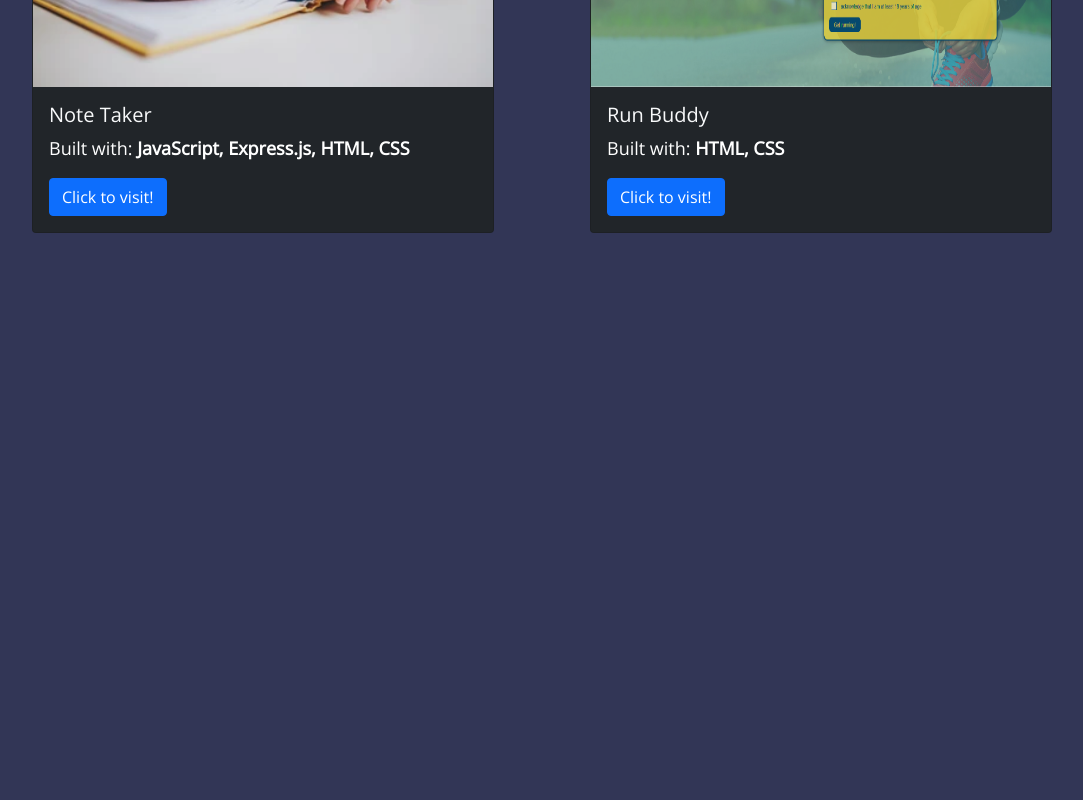
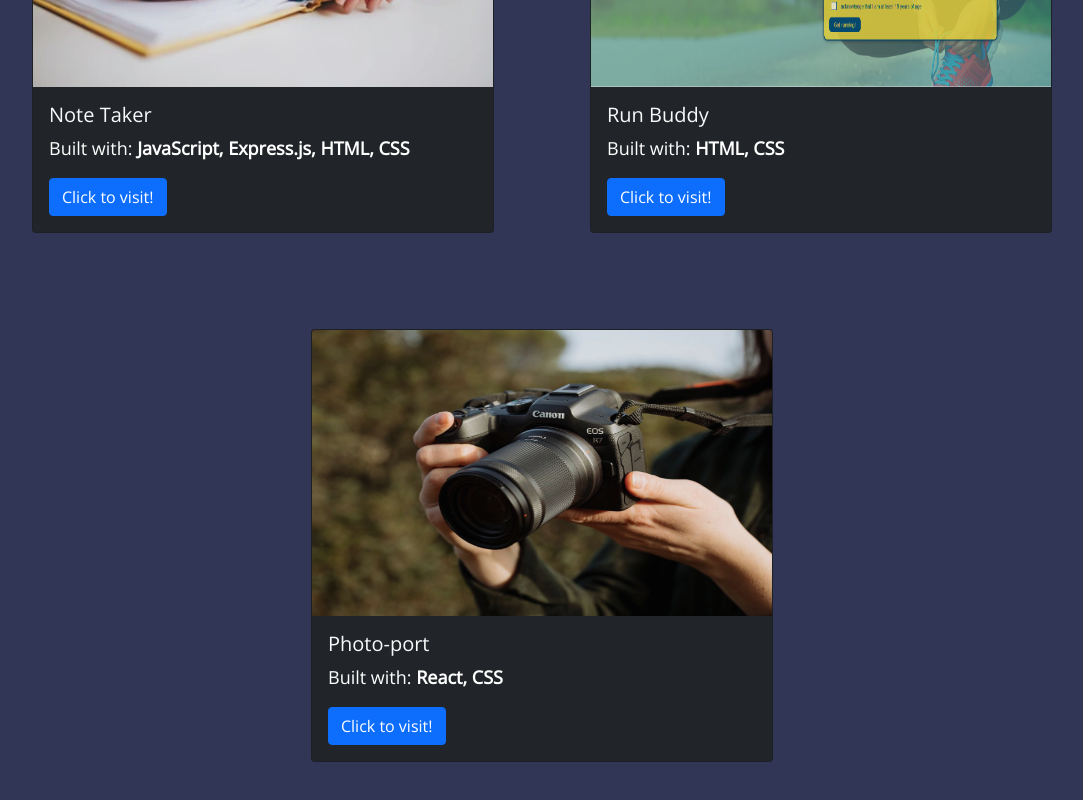
Before and after one commit to spence22eric/React-Portfolio, a React (Create React App) app: page / in a window 1280 px wide. Shown: the part 1182-1982 px from the top of the page, without its empty margins (98-1181 px from the left). Before the commit the page ends 1559 px from the top, so only its background shows below. Built offline with nearby package versions, Linux system fonts and the light colour scheme; a web font is replaced by a local one.

Commit message:
add 5th project

```diff
--- a/src/components/Home/index.js
+++ b/src/components/Home/index.js
@@ -2,7 +2,7 @@ import React from 'react';
 import image1 from '../../assets/other/zookeepr.jpg';
 import image2 from '../../assets/other/pizzahunt.jpg';
 import image3 from '../../assets/other/notetaker.jpg';
-// import image4 from '../../assets/other/photoport.jpg';
+import image4 from '../../assets/other/photoport.jpg';
 import image5 from '../../assets/other/runbuddy.jpg'
 
 
@@ -57,7 +57,7 @@ export default function Home() {
                             </div>
                         </div>
                     </div>
-                    {/* <div className='p-5 col-lg-6 col-md-12'>
+                    <div className='p-5 col-lg-6 col-md-12'>
                         <div className='card bg-dark'>
                             <img className='card-img-top project-image' src={image4} height='286px' alt='card header' />
                             <div className='card-body'>
@@ -66,7 +66,7 @@ export default function Home() {
                                 <a href='https://spence22eric.github.io/Photo-Port/' target='_blank' rel="noopener noreferrer"  className='btn btn-primary'>Click to visit!</a>
                             </div>
                         </div>
-                    </div> */}
+                    </div>
                 </div>
             </section>
         </div>
```
